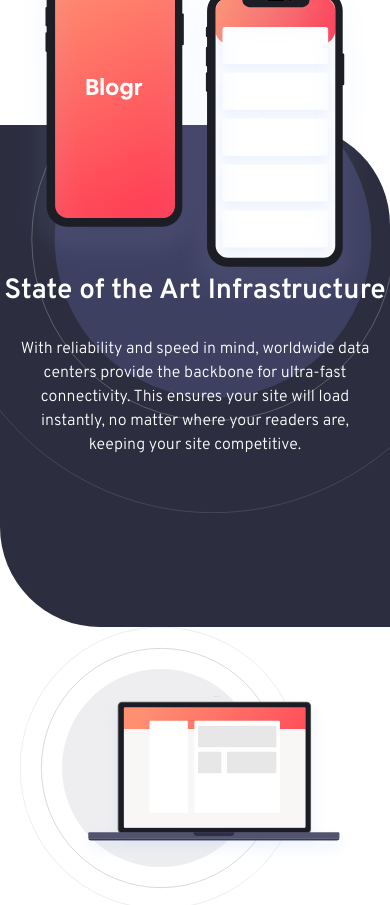
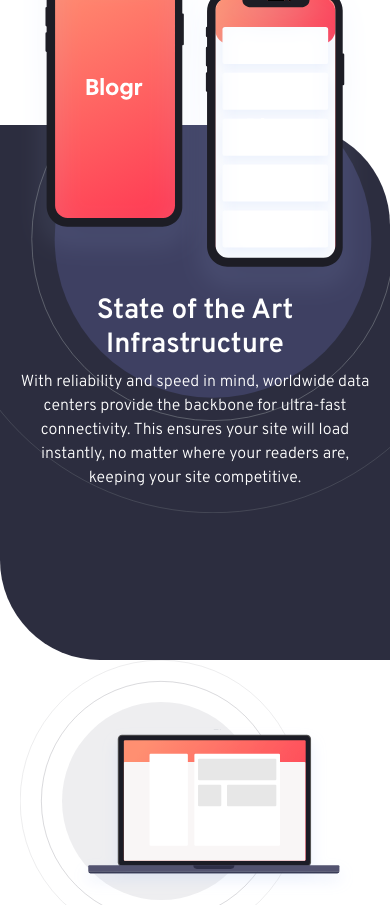
Before and after one commit to euclyd-2022/fem-blogr-landing-page-main, a plain HTML site: page index.html in a window 390 px wide. Shown: the part 2040-2945 px from the top of the page. Drawn offline with nearby package versions, Linux system fonts and the light colour scheme.

Commit message:
phone pic layout

```diff
--- a/index.html
+++ b/index.html
@@ -90,8 +90,10 @@
       <picture class="pic-phone">
         <img width="925" height="882" class='mobile-img' src="images/illustration-phones.svg" />
       </picture>
-      <article> <h1>State of the Art Infrastructure</h1>
-        <content>  With reliability and speed in mind, worldwide data centers provide the backbone for ultra-fast connectivity.
+
+      <article class="phone-txt-article">
+
+      <content class="phone-txt"> <h1 class="phone-txt-h1">State of the Art Infrastructure</h1> With reliability and speed in mind, worldwide data centers provide the backbone for ultra-fast connectivity.
       This ensures your site will load instantly, no matter where your readers are, keeping your site competitive.
    </content>
      </article>
```
